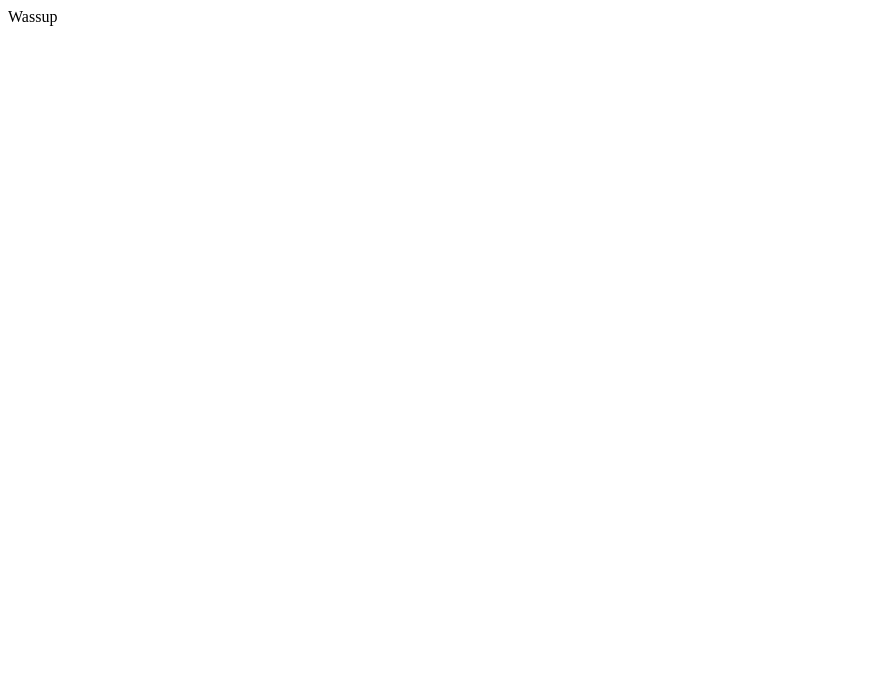
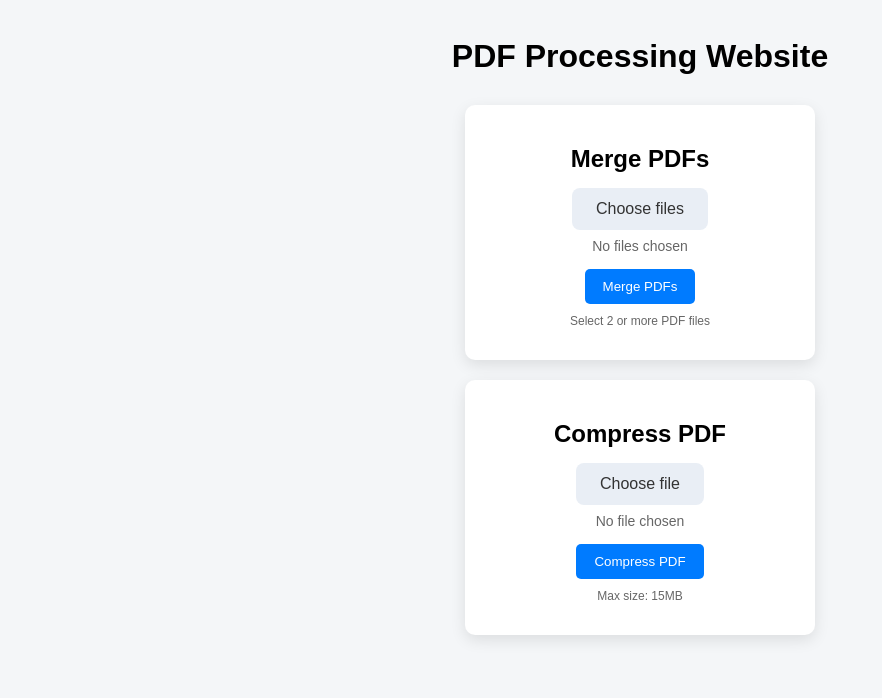
Before and after one commit to Kamaze123/File-Merging-and-Compressing-website, a website: page public/html/home.html in a window 1280 px wide. Shown: the whole page, without its empty margins (0-882 px from the left). Drawn offline with Linux system fonts and the light colour scheme.

Commit message:
ADD frontend

```diff
--- a/index.js
+++ b/index.js
@@ -210,7 +210,6 @@ app.post("/compress", upload.single("file"), async (req, res)=>{
 
 
         const compServerFileName = await uploadFile(server, task, file.path, file.originalname);
-
         const uploadedFile = {
             server_filename: compServerFileName,
             originalname: file.originalname,
--- a/package.json
+++ b/package.json
@@ -7,7 +7,8 @@
     "form-data": "^4.0.5",
     "fs": "^0.0.1-security",
     "multer": "^2.0.2",
-    "path": "^0.12.7"
+    "path": "^0.12.7",
+    "uuid": "^13.0.0"
   },
   "name": "file-processing-website",
   "version": "1.0.0",
--- a/public/html/home.html
+++ b/public/html/home.html
@@ -1 +1,42 @@
-<p>Wassup</p>
+<!DOCTYPE html>
+<html lang="en">
+<head>
+  <meta charset="UTF-8" />
+  <title>PDF Tools</title>
+  <link rel="stylesheet" href="/style/style.css" />
+</head>
+
+<body>
+
+  <h1>PDF Processing Website</h1>
+
+  <section class="card">
+    <h2>Merge PDFs</h2>
+    <form action="/merge" method="POST" enctype="multipart/form-data">
+  <label class="file-btn">
+    Choose files
+    <input type="file" name="files" accept="application/pdf" multiple required hidden>
+  </label>
+  <div class="file-name" id="mergeFilesText">No files chosen</div>
+
+  <button type="submit">Merge PDFs</button>
+</form>
+    <p class="note">Select 2 or more PDF files</p>
+  </section>
+
+  <section class="card">
+    <h2>Compress PDF</h2>
+    <form action="/compress" method="POST" enctype="multipart/form-data">
+  <label class="file-btn">
+    Choose file
+    <input type="file" name="file" accept="application/pdf" required hidden>
+  </label>
+  <div class="file-name" id="compressFileText">No file chosen</div>
+
+  <button type="submit">Compress PDF</button>
+</form>
+    <p class="note">Max size: 15MB</p>
+  </section>
+<script src="/js/app.js"></script>
+</body>
+</html>
--- /dev/null
+++ b/public/js/app.js
@@ -0,0 +1,13 @@
+document.querySelectorAll("input[type='file']").forEach(input => {
+  input.addEventListener("change", () => {
+    const text = input.closest("form").querySelector(".file-name");
+
+    if (input.files.length === 0) {
+      text.textContent = "No file chosen";
+    } else if (input.files.length === 1) {
+      text.textContent = input.files[0].name;
+    } else {
+      text.textContent = `${input.files.length} files selected`;
+    }
+  });
+});
--- /dev/null
+++ b/public/style/style.css
@@ -0,0 +1,73 @@
+* {
+  box-sizing: border-box;
+  font-family: Arial, sans-serif;
+}
+
+body {
+  background: #f4f6f8;
+  padding: 40px;
+  text-align: center;
+}
+
+h1 {
+  margin-top: -10px;
+  margin-bottom: 30px;
+}
+
+.card {
+  background: #ffffff;
+  width: 350px;
+  margin: 20px auto;
+  padding: 20px;
+  border-radius: 10px;
+  box-shadow: 0 5px 15px rgba(0,0,0,0.1);
+}
+
+h2 {
+  margin-bottom: 15px;
+}
+
+input[type="file"] {
+  margin: 15px 0;
+}
+
+button {
+  background: #007bff;
+  color: white;
+  border: none;
+  padding: 10px 18px;
+  border-radius: 5px;
+  cursor: pointer;
+}
+
+button:hover {
+  background: #0056b3;
+}
+
+.note {
+  font-size: 12px;
+  color: #666;
+  margin-top: 10px;
+}
+
+.file-btn {
+  display: inline-block;
+  background: #e9eef5;
+  color: #333;
+  padding: 12px 24px;
+  border-radius: 8px;
+  cursor: pointer;
+  font-size: 16px;
+  margin-bottom: 8px;
+  transition: background 0.2s;
+}
+
+.file-btn:hover {
+  background: #dbe3ef;
+}
+
+.file-name {
+  font-size: 14px;
+  color: #666;
+  margin-bottom: 15px;
+}
```
Also changed, not shown: 1 other file.
